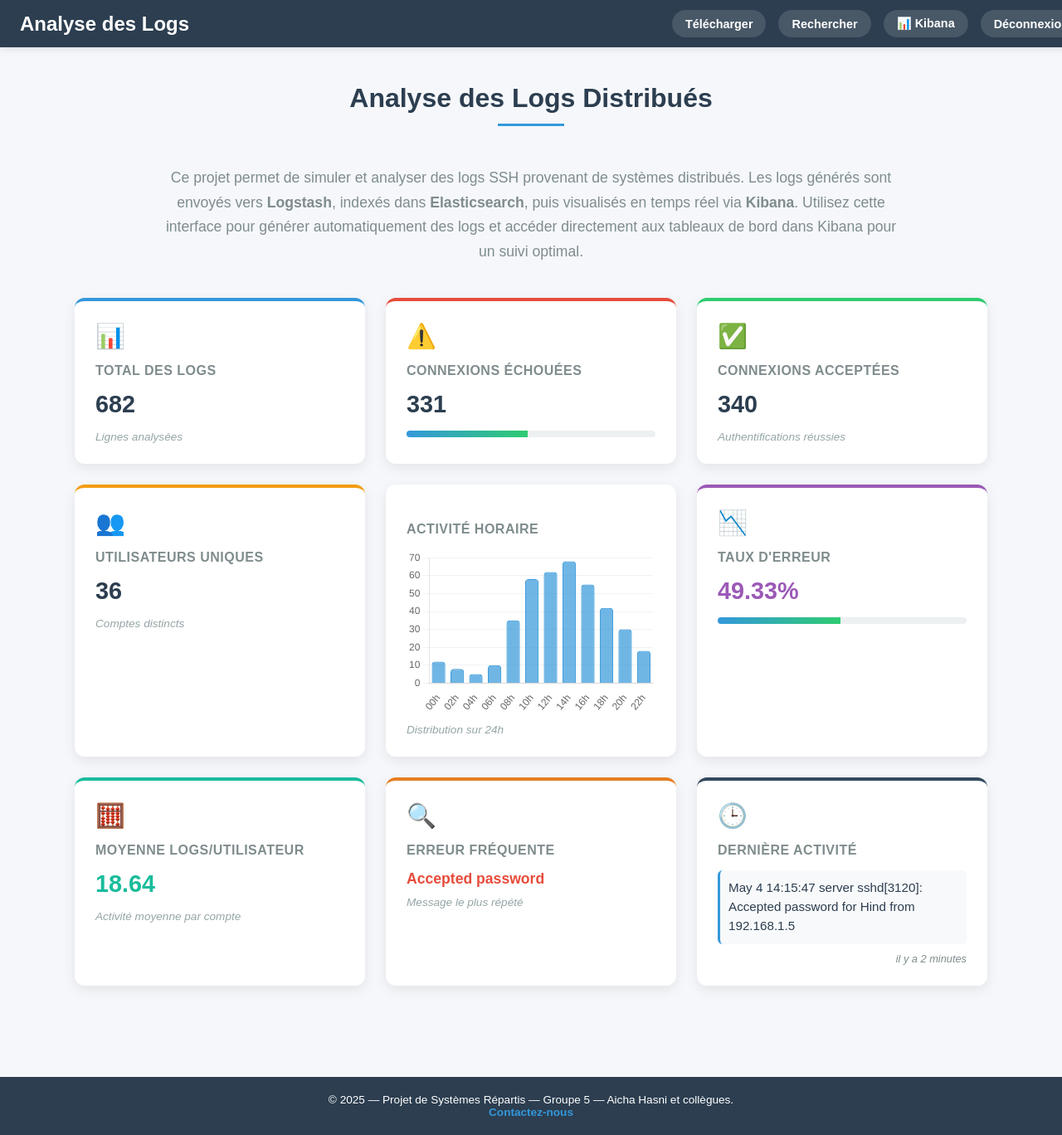
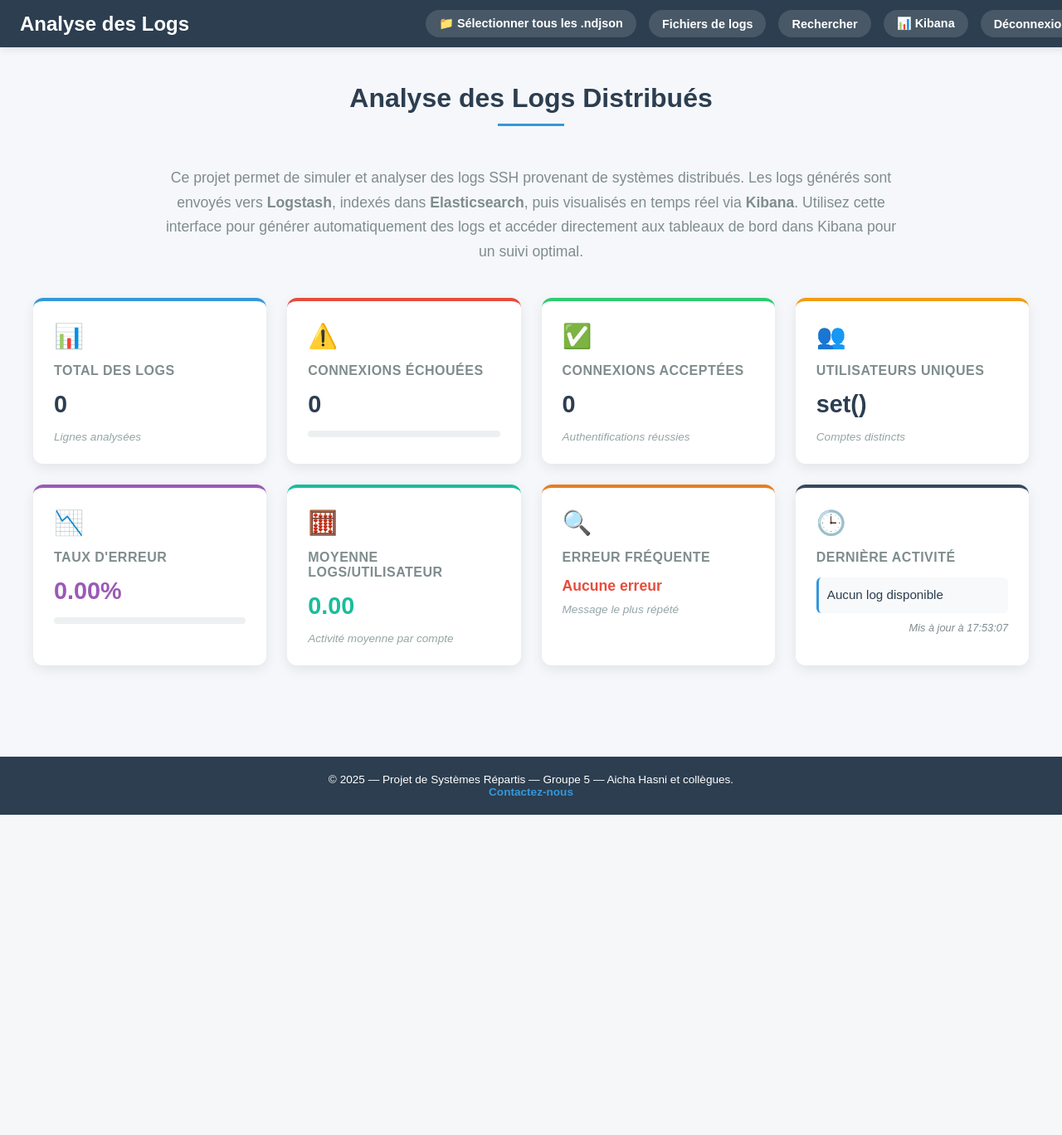
Before and after one commit to AichaHasni1/analyse-logs-distribues, a Django app: page /dashboard/ in a window 1280 px wide. Shown: the whole page at 83% size. After the commit the page ends 982 px from the top, so only its background shows below. Run offline with Django 5.2, Linux system fonts and the light colour scheme; a user stored in the database is signed in.

Commit message:
Modification en Application Django

```diff
--- a/Application Django/comptes/templates/dashboard.html
+++ b/Application Django/comptes/templates/dashboard.html
@@ -42,7 +48,7 @@
             gap: 15px;
         }
 
-        .nav-icons a {
+        .nav-icons a, .nav-icons button {
             background-color: #ffffff22;
             padding: 8px 16px;
             border-radius: 20px;
@@ -54,11 +60,53 @@
             display: flex;
             align-items: center;
             gap: 5px;
+            border: none;
+            cursor: pointer;
         }
 
-        .nav-icons a:hover {
+        .nav-icons a:hover, .nav-icons button:hover {
             background-color: #3498db;
             transform: translateY(-2px);
+        }
+
+        /* Style pour le menu déroulant */
+        .dropdown {
+            position: relative;
+            display: inline-block;
+        }
+
+        .dropdown-content {
+            display: none;
+            position: absolute;
+            right: 0;
+            background-color: #34495e;
+            min-width: 200px;
+            border-radius: 8px;
+            box-shadow: 0 8px 16px rgba(0,0,0,0.2);
+            z-index: 1;
+            margin-top: 5px;
+        }
+
+        .dropdown-content a {
+            color: white;
+            padding: 12px 16px;
+            text-decoration: none;
+            display: block;
+            text-align: left;
+            border-radius: 0;
+        }
+
+        .dropdown-content a:hover {
+            background-color: #2c3e50;
+        }
+
+        .dropdown:hover .dropdown-content {
+            display: block;
+        }
+
+        .dropdown-toggle::after {
+            content: " ▼";
+            font-size: 0.7em;
         }
 
         main.content {
@@ -99,13 +147,12 @@
 
         /* Conteneur global pour les cartes */
         .stats-container {
-            display: flex;
-            flex-wrap: wrap;
+            display: grid;
+            grid-template-columns: repeat(4, 1fr);
             gap: 25px;
-            justify-content: center;
             width: 100%;
+            max-width: 1200px;
             margin: 0 auto;
-            max-width: 1200px;
         }
 
         /* Style de base pour toutes les cartes */
@@ -116,9 +163,6 @@
             text-align: left;
             box-shadow: 0 5px 15px rgba(0, 0, 0, 0.08);
             transition: all 0.3s ease;
-            flex: 1 1 250px;
-            min-width: 250px;
-            max-width: 300px;
             border-top: 4px solid transparent;
             position: relative;
             overflow: hidden;
@@ -274,13 +318,6 @@
             text-align: right;
         }
 
-        /* Graphique */
-        .chart-container {
-            width: 100%;
-            height: 200px;
-            margin-top: 15px;
-        }
-
         /* Boutons */
         .button-container {
             display: flex;
@@ -393,13 +487,24 @@
 <body>
     <!-- Navbar -->
     <div class="navbar">
+        <div class="navbar-brand">
             <h1>Analyse des Logs</h1>
+        </div>
         <div class="nav-icons">
+            <button id="selectAllNdjson">📁 Sélectionner tous les .ndjson</button>
+            <a href="{% url 'telecharger_logs' %}">Fichiers de logs</a>
+            <a href="{% url 'consulter_logs' %}"> Rechercher</a>
+            <a href="http://localhost:5601" target="_blank">📊 Kibana</a>
+            <a href="{% url 'deconnexion' %}"> Déconnexion</a>
+        </div>
+    </div>
 
-            <a href="{% url 'telecharger_logs' %}">Télécharger</a>
-            <a href="{% url 'consulter_logs' %}"> Rechercher</a>
-            <a href="http://localhost:5601">📊 Kibana</a>
-            <a href="{% url 'deconnexion' %}"> Déconnexion</a>
+    <!-- Modale pour les fichiers NDJSON -->
+    <div id="filesModal">
+        <div class="modal-content">
+            <h3>Fichiers .ndjson disponibles</h3>
+            <div id="ndjsonFilesList"></div>
+            <button class="close-modal" onclick="document.getElementById('filesModal').style.display='none'">Fermer</button>
         </div>
     </div>
 
@@ -415,123 +520,79 @@
 
         <!-- Statistiques des Logs -->
         <div class="stats-container">
-            <!-- Cartes principales redessinées -->
+            <!-- Première ligne de 4 cartes -->
             <div class="stat-card total">
                 <div class="card-icon">📊</div>
                 <p>Total des logs</p>
-                <strong>682</strong>
+                <strong>{{ stats.total_logs }}</strong>
                 <div class="metric-description">Lignes analysées</div>
             </div>
 
             <div class="stat-card failed">
                 <div class="card-icon">⚠️</div>
                 <p>Connexions échouées</p>
-                <strong>331</strong>
+                <strong>{{ stats.failed_logins }}</strong>
                 <div class="progress-container">
-                    <div class="progress-bar" style="width: 48.5%"></div>
+                    <div class="progress-bar" style="width: {{ stats.error_rate }}%"></div>
                 </div>
             </div>
 
             <div class="stat-card accepted">
                 <div class="card-icon">✅</div>
                 <p>Connexions acceptées</p>
-                <strong>340</strong>
+                <strong>{{ stats.accepted_logins }}</strong>
                 <div class="metric-description">Authentifications réussies</div>
             </div>
 
             <div class="stat-card users">
                 <div class="card-icon">👥</div>
                 <p>Utilisateurs uniques</p>
-                <strong>36</strong>
+                <strong>{{ stats.unique_users }}</strong>
                 <div class="metric-description">Comptes distincts</div>
             </div>
 
-            <!-- Graphique Logs par Heure -->
-            <div class="stat-card">
-                <p>Activité horaire</p>
-                <div class="chart-container">
-                    <canvas id="logsPerHourChart"></canvas>
-                </div>
-                <div class="metric-description">Distribution sur 24h</div>
-            </div>
-
-            <!-- Cartes supplémentaires -->
+            <!-- Deuxième ligne de 4 cartes -->
             <div class="stat-card error-rate">
                 <div class="card-icon">📉</div>
                 <p>Taux d'erreur</p>
-                <strong>49.33%</strong>
+                <strong>{{ stats.error_rate|floatformat:2 }}%</strong>
                 <div class="progress-container">
-                    <div class="progress-bar" style="width: 49.33%"></div>
+                    <div class="progress-bar" style="width: {{ stats.error_rate }}%"></div>
                 </div>
             </div>
 
             <div class="stat-card avg-logs-per-user">
                 <div class="card-icon">🧮</div>
                 <p>Moyenne logs/utilisateur</p>
-                <strong>18.64</strong>
+                <strong>{{ stats.avg_logs_per_user|floatformat:2 }}</strong>
                 <div class="metric-description">Activité moyenne par compte</div>
             </div>
 
             <div class="stat-card most-frequent-error">
                 <div class="card-icon">🔍</div>
                 <p>Erreur fréquente</p>
-                <span class="error-text">Accepted password</span>
+                <span class="error-text">{{ stats.most_common_error }}</span>
                 <div class="metric-description">Message le plus répété</div>
             </div>
 
             <div class="stat-card last-log">
                 <div class="card-icon">🕒</div>
                 <p>Dernière activité</p>
-                <div class="log-entry">May 4 14:15:47 server sshd[3120]: Accepted password for Hind from 192.168.1.5</div>
-                <div class="timestamp">il y a 2 minutes</div>
+                <div class="log-entry">{{ stats.last_log|truncatechars:100 }}</div>
+                <div class="timestamp">Mis à jour à {{ stats.last_update }}</div>
             </div>
         </div>
+    </main>
 
-        <!-- Script Chart.js pour les Logs par Heure -->
+    <!-- Footer -->
+    <footer class="footer">
+        © 2025 — Projet de Systèmes Répartis — Groupe 5 — Aicha Hasni et collègues.
+        <br> <a href="mailto:hasniaicha2@gmail.com">Contactez-nous</a>
+    </footer>
+
+    <!-- Scripts -->
     <script>
         document.addEventListener('DOMContentLoaded', function() {
-                var ctx = document.getElementById('logsPerHourChart').getContext('2d');
-                var logsPerHourChart = new Chart(ctx, {
-                    type: 'bar',
-                    data: {
-                        labels: ["00h", "02h", "04h", "06h", "08h", "10h", "12h", "14h", "16h", "18h", "20h", "22h"],
-                        datasets: [{
-                            label: 'Logs par tranche horaire',
-                            data: [12, 8, 5, 10, 35, 58, 62, 68, 55, 42, 30, 18],
-                            backgroundColor: 'rgba(52, 152, 219, 0.7)',
-                            borderColor: 'rgba(52, 152, 219, 1)',
-                            borderWidth: 1,
-                            borderRadius: 4
-                        }]
-                    },
-                    options: {
-                        responsive: true,
-                        maintainAspectRatio: false,
-                        plugins: {
-                            legend: {
-                                display: false
-                            },
-                            tooltip: {
-                                mode: 'index',
-                                intersect: false
-                            }
-                        },
-                        scales: {
-                            x: {
-                                grid: {
-                                    display: false
-                                }
-                            },
-                            y: {
-                                beginAtZero: true,
-                                grid: {
-                                    color: 'rgba(0, 0, 0, 0.05)'
-                                }
-                            }
-                        }
-                    }
-                });
-
             // Animation des cartes au chargement
             const cards = document.querySelectorAll('.stat-card');
             cards.forEach((card, index) => {
@@ -555,14 +616,44 @@
                 }
             `;
             document.head.appendChild(style);
+
+            // Gestion de la modale des fichiers NDJSON
+            document.getElementById('selectAllNdjson').addEventListener('click', function() {
+                fetch('/get_ndjson_files/')
+                    .then(response => response.json())
+                    .then(files => {
+                        const list = document.getElementById('ndjsonFilesList');
+                        list.innerHTML = '';
+
+                        if (files.length === 0) {
+                            list.innerHTML = '<p>Aucun fichier .ndjson trouvé dans le dossier dashboard.</p>';
+                        } else {
+                            files.forEach(file => {
+                                const fileItem = document.createElement('div');
+                                fileItem.className = 'file-item';
+
+                                const fileName = document.createElement('span');
+                                fileName.textContent = file;
+
+                                const downloadBtn = document.createElement('a');
+                                downloadBtn.href = `/download/${encodeURIComponent(file)}`;
+                                downloadBtn.className = 'download-btn';
+                                downloadBtn.textContent = 'Télécharger';
+
+                                fileItem.appendChild(fileName);
+                                fileItem.appendChild(downloadBtn);
+                                list.appendChild(fileItem);
+                            });
+                        }
+
+                        document.getElementById('filesModal').style.display = 'block';
+                    })
+                    .catch(error => {
+                        console.error('Erreur:', error);
+                        alert('Une erreur est survenue lors de la récupération des fichiers.');
+                    });
+            });
         });
     </script>
-    </main>
-
-    <!-- Footer -->
-    <footer class="footer">
-        © 2025 — Projet de Systèmes Répartis — Groupe 5 — Aicha Hasni et collègues.
-        <br> <a href="mailto:hasniaicha2@gmail.com">Contactez-nous</a>
-    </footer>
 </body>
 </html>
--- a/Application Django/comptes/views.py
+++ b/Application Django/comptes/views.py
@@ -41,102 +41,131 @@
     logout(request)
     return redirect('connexion')
 
-# ----------------- Vue du dashboard -----------------
 @login_required
 def dashboard_view(request):
     stats = analyser_logs()
-    return render(request, 'dashboard.html', {'stats': stats})
 
-# ----------------- Fonction d'analyse des logs -----------------
+    # Préparation des données pour le template
+    context = {
+        'stats': {
+            'total_logs': stats.get('total_logs', 0),
+            'failed_logins': stats.get('failed_logins', 0),
+            'accepted_logins': stats.get('accepted_logins', 0),
+            'unique_users': stats.get('unique_users', 0),
+            'hours': [f"{h:02d}:00" for h in range(24)],  # Format "00:00" à "23:00"
+            'hourly_data': stats.get('hourly_data', [0]*24),
+            'error_rate': stats.get('error_rate', 0),
+            'avg_logs_per_user': stats.get('avg_logs_per_user', 0),
+            'most_common_error': stats.get('most_common_error', 'N/A'),
+            'last_log': stats.get('last_log', 'Aucun log disponible'),
+            'last_update': stats.get('last_update', 'N/A')
+        }
+    }
+    return render(request, 'dashboard.html', context)
+
 from collections import Counter
 import os
 from datetime import datetime
-
+import re
 
 def analyser_logs():
-    path = "D:/S8/systeeme repartis/PROJET/analyse-logs-distribues/logs/ssh.log"
+    """Analyse les logs SSH et retourne des statistiques clés sans l'activité horaire"""
+    # Chemins des fichiers
+    log_path = "D:/S8/systeeme repartis/PROJET/analyse-logs-distribues/logs/ssh.log"
     cleaned_path = "D:/S8/systeeme repartis/PROJET/analyse-logs-distribues/logs/ssh_cleaned.log"
 
-    total_logs, failed_logs, accepted_logs, users = 0, 0, 0, []
-    hourly_logs = Counter()
-    error_counter = Counter()
-    logs_per_user = Counter()
+    # Initialisation des compteurs simplifiée
+    stats = {
+        "total_logs": 0,
+        "failed_logins": 0,
+        "accepted_logins": 0,
+        "unique_users": set(),
+        "error_messages": Counter(),
+        "logs_per_user": Counter(),
+        "most_common_error": "Aucune erreur",
+        "last_log": "Aucun log disponible",
+        "last_update": datetime.now().strftime("%H:%M:%S"),
+        "error_rate": 0.0,
+        "avg_logs_per_user": 0.0
+    }
 
-    current_year = datetime.now().year
+    # Vérification de l'existence du fichier
+    if not os.path.exists(log_path):
+        print(f"Fichier {log_path} introuvable")
+        return stats
 
-    if not os.path.exists(path):
-        print(f"Le fichier {path} n'existe pas.")
-        return {}
+    # Expressions régulières optimisées
+    patterns = {
+        "auth": re.compile(r"(?:Failed|Accepted) password for (?:invalid user )?(\S+)"),
+        "error": re.compile(r"error: (.+?)(?:\[|$)"),
+        "invalid": re.compile(r"Invalid user (\S+)")
+    }
 
     valid_lines = []
 
     try:
-        with open(path, 'r', encoding='utf-8', errors='ignore') as f:
+        with open(log_path, 'r', encoding='utf-8', errors='ignore') as f:
             for line in f:
-                total_logs += 1
-                parts = line.split()
-                if len(parts) < 3:
+                stats["total_logs"] += 1
+                line = line.strip()
+                if not line:
                     continue
 
-                # Construire le timestamp complet avec l'année
-                try:
-                    date_str = " ".join(parts[:3])  # ex: "Apr 24 15:34:03"
-                    full_timestamp = f"{current_year} {date_str}"
-                    hour = datetime.strptime(full_timestamp, "%Y %b %d %H:%M:%S")
-                except ValueError as e:
-                    print(f"Erreur de date dans la ligne supprimée: {line.strip()}, erreur: {e}")
-                    continue  # ligne ignorée
-
-                # Si tout est bon, ajouter à la liste des lignes valides
-                valid_lines.append(line)
-                hourly_logs[hour.hour] += 1
+                # Analyse du contenu
+                user = None
 
                 if "Failed password" in line:
-                    failed_logs += 1
-                    error_counter["Failed password"] += 1
-                elif "Accepted" in line:
-                    accepted_logs += 1
-                    error_counter["Accepted password"] += 1
+                    stats["failed_logins"] += 1
+                    match = patterns["auth"].search(line) or patterns["invalid"].search(line)
+                    if match:
+                        user = match.group(1)
+                        stats["error_messages"]["Failed password"] += 1
 
-                if "for" in line:
-                    try:
-                        idx = parts.index("for")
-                        if idx + 1 < len(parts):
-                            user = parts[idx + 1]
-                            logs_per_user[user] += 1
-                    except ValueError:
-                        pass
+                elif "Accepted password" in line:
+                    stats["accepted_logins"] += 1
+                    match = patterns["auth"].search(line)
+                    if match:
+                        user = match.group(1)
 
-        # Écrire les lignes valides dans un nouveau fichier nettoyé
-        with open(cleaned_path, 'w', encoding='utf-8') as cleaned_file:
-            cleaned_file.writelines(valid_lines)
+                elif "error:" in line:
+                    match = patterns["error"].search(line)
+                    if match:
+                        stats["error_messages"][match.group(1)] += 1
 
-        user_counts = Counter(logs_per_user)
-        top_users = user_counts.most_common(5)
-        avg_logs_per_user = sum(logs_per_user.values()) / len(logs_per_user) if logs_per_user else 0
-        most_frequent_error = error_counter.most_common(1)[0][0] if error_counter else ""
-        last_log = valid_lines[-1] if valid_lines else "Aucun log"
-        error_rate = (failed_logs / (accepted_logs + failed_logs) * 100) if (accepted_logs + failed_logs) > 0 else 0
+                if user:
+                    stats["unique_users"].add(user)
+                    stats["logs_per_user"][user] += 1
 
-        logs_per_hour_list = list(hourly_logs.items())
+                valid_lines.append(line)
 
-        return {
-            "total": total_logs,
-            "failed": failed_logs,
-            "accepted": accepted_logs,
-            "users": len(set(logs_per_user.keys())),
-            "top_users": top_users,
-            "logs_per_hour": logs_per_hour_list,
-            "avg_logs_per_user": avg_logs_per_user,
-            "most_frequent_error": most_frequent_error,
-            "last_log": last_log,
-            "error_rate": error_rate
-        }
+        # Calcul des statistiques finales
+        stats["unique_users"] = len(stats["unique_users"])
+
+        total_auth = stats["accepted_logins"] + stats["failed_logins"]
+        if total_auth > 0:
+            stats["error_rate"] = round((stats["failed_logins"] / total_auth * 100), 2)
+
+        if stats["unique_users"] > 0:
+            stats["avg_logs_per_user"] = round(
+                sum(stats["logs_per_user"].values()) / stats["unique_users"],
+                2
+            )
+
+        if stats["error_messages"]:
+            stats["most_common_error"] = stats["error_messages"].most_common(1)[0][0]
+
+        if valid_lines:
+            stats["last_log"] = valid_lines[-1][:100] + ("..." if len(valid_lines[-1]) > 100 else "")
+
+        # Sauvegarde des logs nettoyés
+        with open(cleaned_path, 'w', encoding='utf-8') as f:
+            f.write("\n".join(valid_lines))
 
     except Exception as e:
-        print(f"Erreur lors de l'analyse des logs : {e}")
-        return {}
+        print(f"Erreur lors de l'analyse des logs: {e}")
+        stats["most_common_error"] = f"Erreur système: {str(e)}"
 
+    return stats
 # ----------------- Téléchargement du fichier de logs -----------------
 def telecharger_logs(request):
     log_path = "D:/S8/systeeme repartis/PROJET/analyse-logs-distribues/logs/ssh.log"
@@ -156,3 +185,67 @@
         lignes = ["Fichier de logs introuvable."]
 
     return render(request, 'consulter_logs.html', {'logs': lignes})
+
+
+
+import os
+from django.http import JsonResponse, FileResponse, Http404
+from django.conf import settings
+
+def get_ndjson_files(request):
+    # Chemin ABSOLU vers le dossier dashboard à la racine
+    dashboard_dir = os.path.abspath(os.path.join(settings.BASE_DIR, '..', 'dashboard'))
+
+    try:
+        if not os.path.exists(dashboard_dir):
+            return JsonResponse({'error': f'Dossier introuvable: {dashboard_dir}'}, status=404)
+
+        files = [
+            f for f in os.listdir(dashboard_dir)
+            if f.endswith('.ndjson') and os.path.isfile(os.path.join(dashboard_dir, f))
+        ]
+        return JsonResponse(files, safe=False)
+    except Exception as e:
+        return JsonResponse({'error': str(e)}, status=500)
+
+
+from pathlib import Path
+
+import os
+from pathlib import Path
+
+
+def download_file(request, filename):
+    # Chemin absolu vers le dossier dashboard
+    dashboard_dir = Path(settings.BASE_DIR).parent / 'dashboard'
+
+    # Protection contre les attaques par chemin
+    filename = os.path.basename(filename)
+    if not filename.endswith('.ndjson'):
+        raise Http404("Seuls les fichiers .ndjson sont autorisés")
+
+    file_path = dashboard_dir / filename
+
+    if not file_path.exists():
+        available_files = [f.name for f in dashboard_dir.glob('*.ndjson')]
+        print(f"Fichiers disponibles: {available_files}")  # Debug
+        raise Http404(f"Fichier {filename} non trouvé. Fichiers disponibles: {', '.join(available_files)}")
+
+    return FileResponse(open(file_path, 'rb'), as_attachment=True)
+
+
+def test_files_view(request):
+    from django.http import JsonResponse
+    dashboard_dir = Path(settings.BASE_DIR).parent / 'dashboard'
+    files = {
+        'chemin': str(dashboard_dir),
+        'fichiers': [f.name for f in dashboard_dir.glob('*')],
+        'fichiers_ndjson': [f.name for f in dashboard_dir.glob('*.ndjson')]
+    }
+    return JsonResponse(files)
+
+def test_download(request):
+    from django.http import HttpResponse
+    test_file = Path(settings.BASE_DIR).parent / 'dashboard' / 'dash1.ndjson'
+    exists = test_file.exists()
+    return HttpResponse(f"Test: {test_file} existe? {exists}")
--- a/Application Django/login/urls.py
+++ b/Application Django/login/urls.py
@@ -12,6 +12,8 @@
     path('dashboard/', views.dashboard_view, name='dashboard'),
     path('telecharger/', views.telecharger_logs, name='telecharger_logs'),
     path('logs/', views.consulter_logs, name='consulter_logs'),
-
-
+    path('get_ndjson_files/', views.get_ndjson_files, name='get_ndjson_files'),
+    path('download/<str:filename>/', views.download_file, name='download_file'),
+    path('test_files/', views.test_files_view),
+    path('test_download/', views.test_download),
 ]
```
Also changed, not shown: other parts of Application Django/comptes/templates/dashboard.html (+76 -13 lines), Application Django/db.sqlite3, 3 other files. Lines whose indentation alone changed are shown as unchanged.
